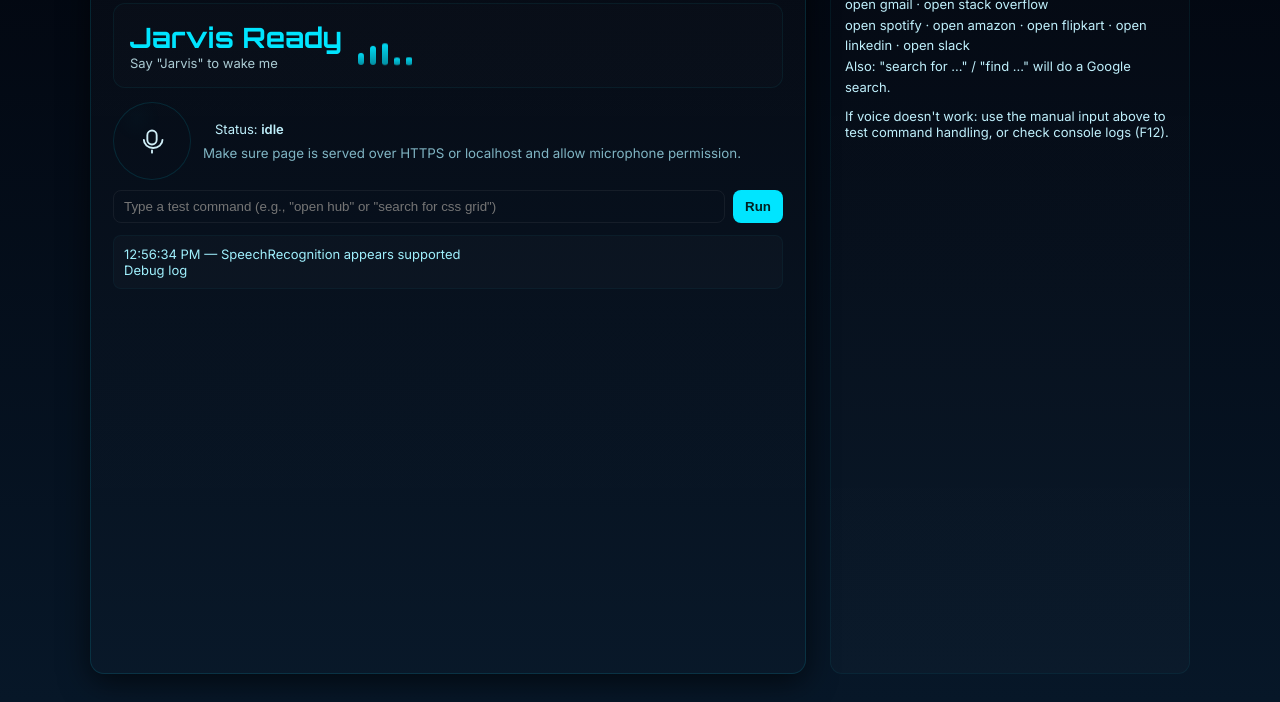
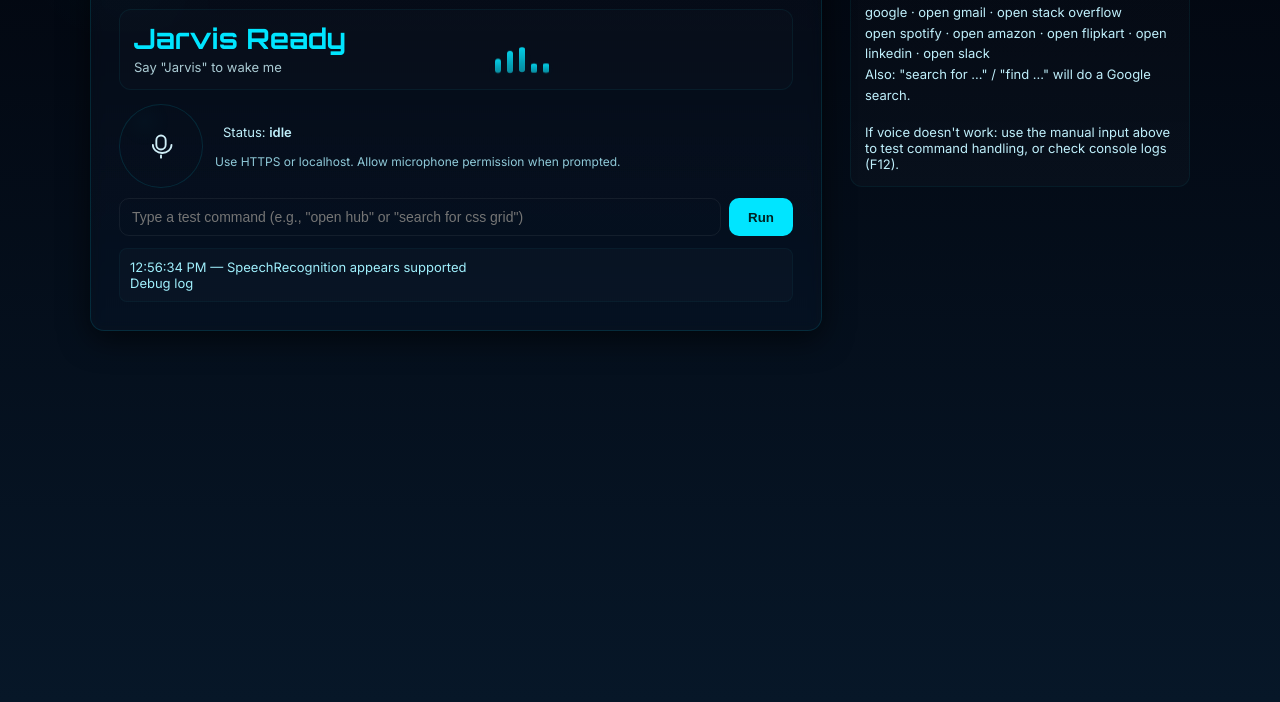
Before and after one commit to prabirchakravarty90-hue/JARVIS--AI-assistant, a plain HTML site: page index.html in a window 1280 px wide. Shown: the part 98-800 px from the top of the page. Drawn offline with Linux system fonts and the light colour scheme.

Commit message:
Update index.html
Signed-off-by: Prabir Chakravarty <prabirchakravarty90@gmail.com>

```diff
--- a/index.html
+++ b/index.html
@@ -3,51 +3,211 @@
 <head>
   <meta charset="utf-8" />
   <meta name="viewport" content="width=device-width,initial-scale=1" />
-  <title>J.A.R.V.I.S. — Neon Voice UI (Debuggable)</title>
+  <title>J.A.R.V.I.S. — Neon Voice UI (Responsive)</title>
 
   <link href="https://fonts.googleapis.com/css2?family=Orbitron:wght@400;600;700&family=Inter:wght@300;400;600&display=swap" rel="stylesheet">
 
   <style>
     :root{
-      --bg-1:#02060f; --bg-2:#071728; --neon:#00e5ff; --glass-border:rgba(0,229,255,0.12);
+      --bg-1:#02060f;
+      --bg-2:#071728;
+      --neon:#00e5ff;
+      --glass-border:rgba(0,229,255,0.12);
       --shadow:0 8px 30px rgba(0,0,0,0.6);
+
+      /* responsive scale tokens */
+      --container-max: 1100px;
+      --gutter: clamp(12px, 2.5vw, 28px);
+      --pad-main: clamp(14px, 2.2vw, 28px);
+      --radius: 14px;
+      --mic-size: clamp(56px, 9vw, 84px);
+      --wave-width: clamp(180px, 30vw, 320px);
+      --h1-size: clamp(14px, 1.6vw, 18px);
+      --cmd-size: clamp(18px, 3.5vw, 28px);
     }
+
     *{box-sizing:border-box;margin:0;padding:0}
     html,body,#app{height:100%}
     body{
       font-family:Inter,system-ui,-apple-system,"Segoe UI",Roboto,Arial;
-      background:linear-gradient(180deg,var(--bg-1),var(--bg-2));
-      color:#cfeef7; padding:28px; display:flex;justify-content:center;
+      background:radial-gradient(1200px 800px at 10% 10%, rgba(0,229,255,0.02), transparent 8%),
+                 linear-gradient(180deg,var(--bg-1),var(--bg-2));
+      color:#cfeef7;
+      -webkit-font-smoothing:antialiased;
+      -moz-osx-font-smoothing:grayscale;
+      padding: var(--gutter);
+      display:flex;
+      justify-content:center;
     }
-    .jarvis{ width:min(1100px,96vw); display:grid; grid-template-columns:1fr 360px; gap:24px; }
-    .main{ background:linear-gradient(180deg, rgba(255,255,255,0.02), rgba(255,255,255,0.01)); border-radius:14px; padding:22px; box-shadow:var(--shadow); border:1px solid var(--glass-border); min-height:420px; position:relative; }
-    .header{ display:flex; align-items:center; gap:14px; margin-bottom:12px; }
-    h1{ font-family:Orbitron, sans-serif; color:var(--neon); letter-spacing:4px; font-size:18px; margin:0 }
+
+    .jarvis{
+      width: min(var(--container-max), 96vw);
+      display:grid;
+      grid-template-columns: 1fr 340px;
+      gap: var(--gutter);
+      align-items:start;
+      align-content:start;
+    }
+
+    /* Make columns flexible on narrower screens */
+    @media (max-width:1100px){
+      .jarvis { grid-template-columns: 1fr 300px; }
+    }
+    @media (max-width:900px){
+      .jarvis { grid-template-columns: 1fr; }
+    }
+
+    .main{
+      background: linear-gradient(180deg, rgba(255,255,255,0.02), rgba(255,255,255,0.01));
+      border-radius: var(--radius);
+      padding: var(--pad-main);
+      box-shadow: var(--shadow);
+      position:relative;
+      overflow:hidden;
+      border: 1px solid var(--glass-border);
+      backdrop-filter: blur(6px) saturate(120%);
+      min-height: 380px;
+    }
+
+    .header{ display:flex; align-items:center; gap:14px; margin-bottom:12px; flex-wrap:wrap; }
+    h1{ font-family:Orbitron, sans-serif; color:var(--neon); letter-spacing:4px; font-size:var(--h1-size); margin:0 }
     .sub{ font-size:13px; opacity:0.8; color:#bfeffb }
-    .command-box{ display:flex; gap:16px; align-items:center; padding:16px; border-radius:12px; border:1px solid rgba(0,229,255,0.06); background:rgba(255,255,255,0.01) }
-    .command-text h2{ font-family:Orbitron, sans-serif; color:var(--neon); font-size:28px; margin:0 }
-    .command-sub{ font-size:13px; color:#bcdfe7; opacity:0.9 }
-    .waveform{ width:260px; height:40px; display:flex; gap:6px; align-items:end }
-    .bar{ width:6px; background:linear-gradient(180deg, rgba(0,229,255,0.95), rgba(0,229,255,0.6)); border-radius:3px; transform-origin:bottom; animation:bounce 1100ms infinite ease-in-out }
-    .bar:nth-child(1){ animation-delay:-1.02s; height:28% } .bar:nth-child(2){ animation-delay:-0.92s; height:48% } .bar:nth-child(3){ animation-delay:-0.82s; height:68% } .bar:nth-child(4){ animation-delay:-0.72s; height:36% } .bar:nth-child(5){ animation-delay:-0.62s; height:56% }
+
+    .command-box{
+      display:flex;
+      gap:16px;
+      align-items:center;
+      padding:14px;
+      border-radius:12px;
+      border:1px solid rgba(0,229,255,0.06);
+      background:rgba(255,255,255,0.01);
+      flex-wrap:wrap;
+    }
+
+    .command-text{ flex:1; min-width: 0; } /* allows truncation on small screens */
+    .command-text h2{
+      font-family:Orbitron, sans-serif;
+      color:var(--neon);
+      font-size: var(--cmd-size);
+      line-height:1.05;
+      margin:0 0 6px 0;
+      word-break:break-word;
+    }
+    .command-sub{ font-size:13px; color:#bcdfe7; opacity:0.9; white-space:nowrap; overflow:hidden; text-overflow:ellipsis; }
+
+    .waveform{
+      width: var(--wave-width);
+      max-width: 44%;
+      height: clamp(36px, 5.5vw, 46px);
+      display:flex;
+      gap:6px;
+      align-items:end;
+      justify-self:end;
+    }
+    /* ensure waveform shrinks gracefully on very small screens */
+    @media (max-width:500px){
+      .waveform{ max-width: 50%; width: 40%; }
+    }
+
+    .bar{
+      width: clamp(4px, 0.9vw, 6px);
+      background:linear-gradient(180deg, rgba(0,229,255,0.95), rgba(0,229,255,0.6));
+      border-radius:3px;
+      box-shadow: 0 4px 12px rgba(0,229,255,0.07), inset 0 -2px 6px rgba(255,255,255,0.05);
+      transform-origin:bottom;
+      animation:bounce 1100ms infinite ease-in-out;
+      opacity:0.95;
+    }
+    .bar:nth-child(1){ animation-delay:-1.02s; height:28% }
+    .bar:nth-child(2){ animation-delay:-0.92s; height:48% }
+    .bar:nth-child(3){ animation-delay:-0.82s; height:68% }
+    .bar:nth-child(4){ animation-delay:-0.72s; height:36% }
+    .bar:nth-child(5){ animation-delay:-0.62s; height:56% }
+
     @keyframes bounce {0%{transform:scaleY(.28)}50%{transform:scaleY(1.1)}100%{transform:scaleY(.28)}}
-    .controls{ margin-top:14px; display:flex; align-items:center; gap:12px }
-    .mic{ width:78px; height:78px; border-radius:50%; display:grid;place-items:center; cursor:pointer; border:1px solid rgba(0,229,255,0.12); background:radial-gradient(circle at 30% 20%, rgba(0,229,255,0.02), transparent 30%) }
+
+    .controls{ margin-top:14px; display:flex; align-items:center; gap:12px; flex-wrap:wrap; }
+    .mic{
+      width: var(--mic-size);
+      height: var(--mic-size);
+      border-radius:50%;
+      display:grid;
+      place-items:center;
+      cursor:pointer;
+      border:1px solid rgba(0,229,255,0.12);
+      background: radial-gradient(circle at 30% 20%, rgba(0,229,255,0.02), transparent 30%);
+      transition: transform .12s ease, box-shadow .12s ease;
+      touch-action: manipulation;
+    }
+    .mic:active{ transform: scale(.98) }
     .mic.listening{ box-shadow:0 12px 40px rgba(0,229,255,0.12) }
-    .status{ margin-left:12px; font-size:13px; color:#bfeffb }
-    .debug{ margin-top:12px; background:rgba(255,255,255,0.02); padding:10px; border-radius:8px; font-size:13px; color:#9feffc; max-height:120px; overflow:auto; border:1px solid rgba(0,229,255,0.04) }
-    .right { background:linear-gradient(180deg, rgba(255,255,255,0.01), rgba(255,255,255,0.02)); border-radius:12px; padding:14px; border:1px solid rgba(0,229,255,0.06) }
-    .hint{ font-size:13px; color:#bfeffb; margin-top:10px }
-    .manual { margin-top:10px; display:flex; gap:8px; }
-    input[type="text"]{ padding:8px 10px; border-radius:8px; border:1px solid rgba(255,255,255,0.06); background:transparent; color:#cfeef7; flex:1 }
-    button{ background:var(--neon); color:#022; border:none; padding:8px 12px; border-radius:8px; cursor:pointer; font-weight:600 }
-    small.note{ display:block; margin-top:8px; color:#9fdfee; opacity:0.8 }
-    @media (max-width:900px){ .jarvis{ grid-template-columns:1fr } }
+
+    .status{ margin-left:8px; font-size:13px; color:#bfeffb; min-width:120px; }
+    .debug{ margin-top:12px; background:rgba(255,255,255,0.02); padding:10px; border-radius:8px; font-size:13px; color:#9feffc; max-height:160px; overflow:auto; border:1px solid rgba(0,229,255,0.04) }
+
+    .right{
+      background:linear-gradient(180deg, rgba(255,255,255,0.01), rgba(255,255,255,0.02));
+      border-radius:12px;
+      padding:14px;
+      border:1px solid rgba(0,229,255,0.06);
+      min-height:120px;
+      display:flex;
+      flex-direction:column;
+      gap:12px;
+    }
+
+    .hint{ font-size:13px; color:#bfeffb; margin-top:6px }
+    .manual{ margin-top:10px; display:flex; gap:8px; }
+    input[type="text"]{
+      padding:10px 12px;
+      border-radius:10px;
+      border:1px solid rgba(255,255,255,0.06);
+      background:transparent;
+      color:#cfeef7;
+      flex:1;
+      min-width:0;
+      font-size:14px;
+    }
+    button{
+      background:var(--neon);
+      color:#022;
+      border:none;
+      padding:10px 14px;
+      border-radius:10px;
+      cursor:pointer;
+      font-weight:700;
+      min-width:64px;
+    }
+
+    small.note{ display:block; margin-top:8px; color:#9fdfee; opacity:0.9; font-size:12px }
+
+    /* Stack manual inputs and controls on small screens */
+    @media (max-width:520px){
+      .manual{ flex-direction:column; }
+      .controls{ gap:10px; align-items:flex-start; }
+      .status{ margin-left:0; }
+      .command-box{ padding:12px; gap:12px; }
+      .right{ padding:12px; }
+      .jarvis{ gap:16px; }
+      body{ padding:14px; }
+    }
+
+    /* make the right column appear below the main on small screens */
+    @media (max-width:900px){
+      .right{ order:2; width:100%; }
+      .main{ order:1; }
+    }
+
+    /* reduced motion fallback */
+    @media (prefers-reduced-motion: reduce){
+      .bar{ animation:none; transform:none }
+      .mic.listening::after { animation:none; opacity:0.6; }
+    }
   </style>
 </head>
 <body>
   <div class="jarvis" id="app">
-    <main class="main">
+    <main class="main" role="main" aria-label="Jarvis main interface">
       <div class="header">
         <div>
           <h1>J . A . R . V . I . S</h1>
@@ -66,17 +226,18 @@
         </div>
       </div>
 
-      <div class="controls">
+      <div class="controls" role="group" aria-label="voice controls">
         <div id="micBtn" class="mic" role="button" tabindex="0" aria-label="toggle listening">
           <svg width="28" height="28" viewBox="0 0 24 24" fill="none" stroke="currentColor" stroke-width="1.6" stroke-linecap="round" stroke-linejoin="round"><rect x="8" y="3" width="8" height="12" rx="4"/><path d="M5 11c0 3.866 3.582 7 8 7s8-3.134 8-7"/><path d="M12 20v2"/></svg>
         </div>
-        <div>
+
+        <div style="display:flex;flex-direction:column;gap:6px;">
           <div class="status" id="statusText">Status: <strong id="stat">idle</strong></div>
-          <small class="note">Make sure page is served over HTTPS or localhost and allow microphone permission.</small>
+          <small class="note">Use HTTPS or localhost. Allow microphone permission when prompted.</small>
         </div>
       </div>
 
-      <div class="manual">
+      <div class="manual" aria-hidden="false">
         <input id="manualInput" type="text" placeholder='Type a test command (e.g., "open hub" or "search for css grid")' />
         <button id="manualBtn">Run</button>
       </div>
@@ -84,8 +245,9 @@
       <div class="debug" id="debugLog" aria-hidden="false">Debug log</div>
     </main>
 
-    <aside class="right">
-      <h4 style="margin:0 0 8px 0; color:var(--neon); font-family:Orbitron, sans-serif">Built-in Commands</h4>
+    <aside class="right" role="complementary" aria-label="Built-in commands and hints">
+      <h4 style="margin:0 0 4px 0; color:var(--neon); font-family:Orbitron, sans-serif">Built-in Commands</h4>
+
       <div style="font-size:13px; color:#bfeffb; line-height:1.6">
         open youtube · open chat · open hub · open google · open gmail · open stack overflow<br>
         open spotify · open amazon · open flipkart · open linkedin · open slack<br>
@@ -119,18 +281,12 @@
       }
 
       // built-in commands (Chat -> "open chat", GitHub -> "open hub")
-      // I also keep the original phrases as aliases ("open chatgpt", "open github")
       const builtInCommands = {
         "open youtube":"https://www.youtube.com",
-
-        // Chat (primary new command: "open chat")
         "open chat":"https://chat.openai.com",
         "open chatgpt":"https://chat.openai.com",
-
-        // Hub (primary new command: "open hub")
         "open hub":"https://github.com",
         "open github":"https://github.com",
-
         "open google":"https://www.google.com",
         "search google":"https://www.google.com",
         "open bard":"https://bard.google.com",
@@ -168,10 +324,8 @@
 
       function findCommand(transcript){
         const t = transcript.trim().toLowerCase();
-        // exact include
         let exact = Object.keys(builtInCommands).find(k => t.includes(k));
         if (exact) return {cmd: exact, url: builtInCommands[exact]};
-        // ordered-word match
         for (const k of Object.keys(builtInCommands)){
           const words = k.split(/\s+/).filter(Boolean);
           let idx = 0, ok = true;
@@ -204,7 +358,6 @@
 
         recognition.onstart = () => logDebug('recognition.onstart');
         recognition.onresult = (ev) => {
-          // build transcript from latest result
           const results = ev.results;
           const last = results[results.length - 1];
           let transcript = '';
@@ -213,12 +366,10 @@
           }
           transcript = transcript.trim();
           logDebug('onresult (raw):', transcript);
-          // If interim show quickly
           if (ev.results[results.length -1].isFinal === false){
             commandText.textContent = transcript + ' (listening...)';
             return;
           }
-          // final result handling
           handleTranscript(transcript.toLowerCase());
         };
 
@@ -299,7 +450,6 @@
       function handleTranscript(transcript){
         if (!transcript) return;
         logDebug('Final transcript:', transcript);
-        // wakeword state machine
         if (state === 'idle' || state === 'waiting_for_wakeword'){
           if (transcript.includes('jarvis')){
             state = 'waiting_for_command';
@@ -318,7 +468,6 @@
           commandText.textContent = cmd;
           commandHint.textContent = 'Processing...';
           state = 'waiting_for_wakeword';
-          // check search pattern
           const searchMatch = cmd.match(/(?:search|find|look up)\s+(?:for\s+)?(.+)/i);
           if (searchMatch && searchMatch[1]) {
             const q = encodeURIComponent(searchMatch[1].trim());
@@ -327,7 +476,6 @@
             window.open(`https://www.google.com/search?q=${q}`, '_blank');
             return;
           }
-          // built-in commands
           const match = findCommand(cmd);
           if (match) {
             const siteName = match.cmd.replace(/^open\s+/,'').replace(/\b\w/g,c=>c.toUpperCase());
@@ -336,7 +484,6 @@
             window.open(match.url, '_blank');
             return;
           }
-          // fallback: send to /process if available
           fetch('/process', {
             method:'POST',
             headers:{'Content-Type':'application/json'},
@@ -398,6 +545,14 @@
         }
       });
 
+      // small accessibility: increase tap area for mic on touch devices
+      function enlargeTapArea(){
+        const rect = micBtn.getBoundingClientRect();
+        if (rect.width < 64) micBtn.style.padding = '6px';
+      }
+      window.addEventListener('load', enlargeTapArea);
+      window.addEventListener('resize', enlargeTapArea);
+
     })();
   </script>
 </body>
```
